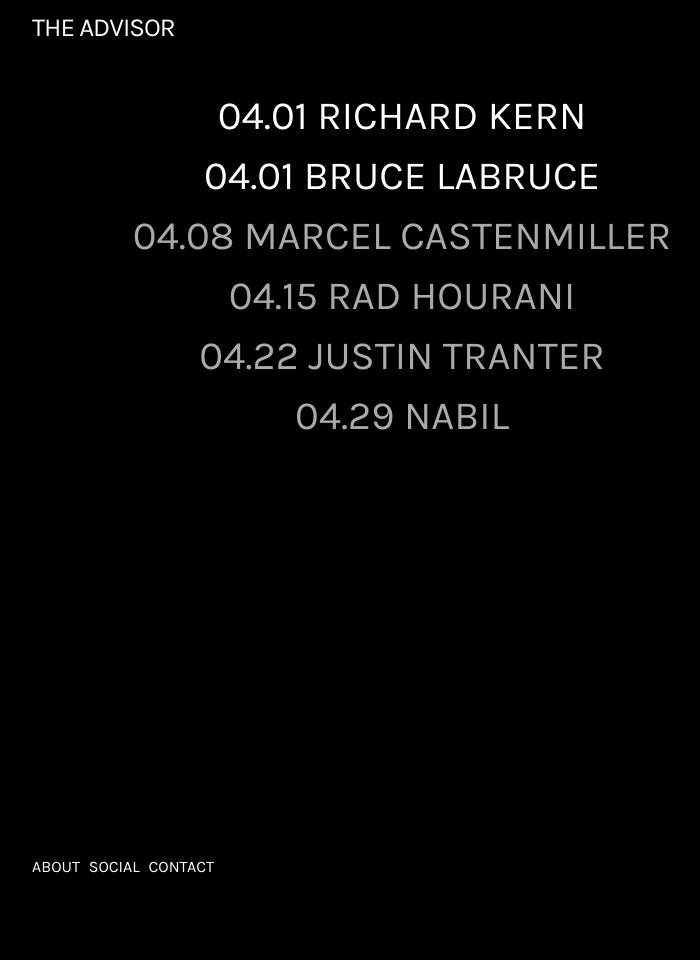
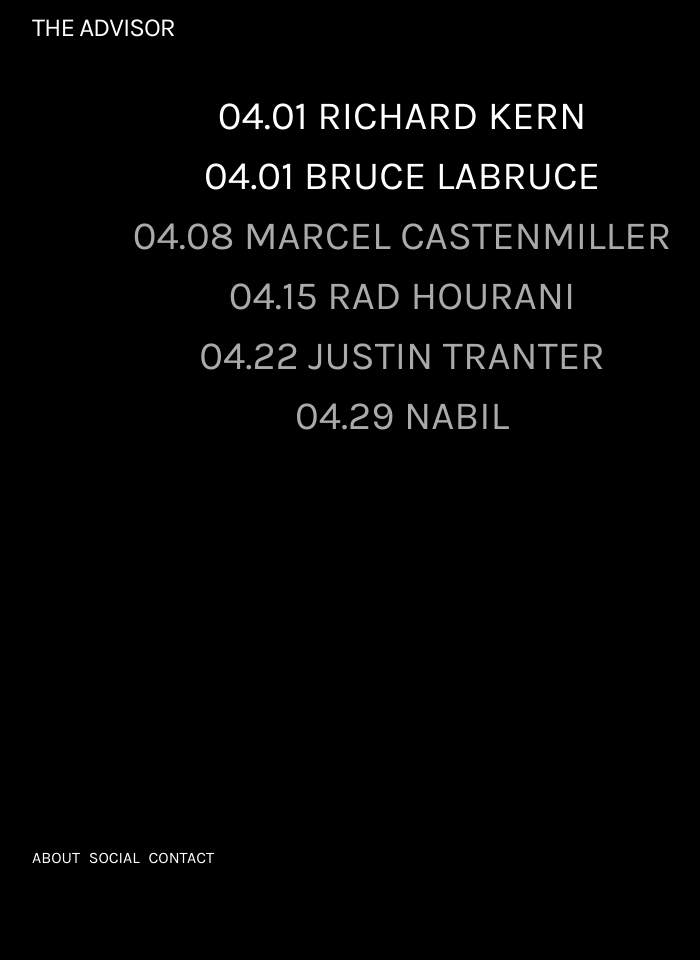
Before and after one commit to evandrewry/theadvisor.eu, a Jekyll site: the page built from index.html, in a window 1280 px wide. Shown: the whole page, without its empty margins (238-938 px from the left). Built offline with Jekyll 4.4.1, drawn with Linux system fonts in a browser that asks for light colours; after the commit the page ends 900 px from its top, so only the background shows below that.

Commit message:
fix footer height

```diff
--- a/_sass/_footer.scss
+++ b/_sass/_footer.scss
@@ -1,5 +1,5 @@
 /* Sticky footer */
-$footerHeight: 75px;
+$footerHeight: 84px;
 
 //Page full height
 html, body {
--- a/_sass/_layout.scss
+++ b/_sass/_layout.scss
@@ -2,6 +2,10 @@
   background-color: $background-color;
 }
 
+.footer-links-list {
+  margin-bottom: 0;
+  padding: $spacing-unit 0;
+}
 .footer-link, .social-media-link {
   display: inline-block;
   &:not(:first-child) {
@@ -118,7 +122,7 @@
  * Site footer
  */
 .site-footer {
-  padding: $spacing-unit 0;
+  padding: 0;
 }
 
 .footer-heading {
```
